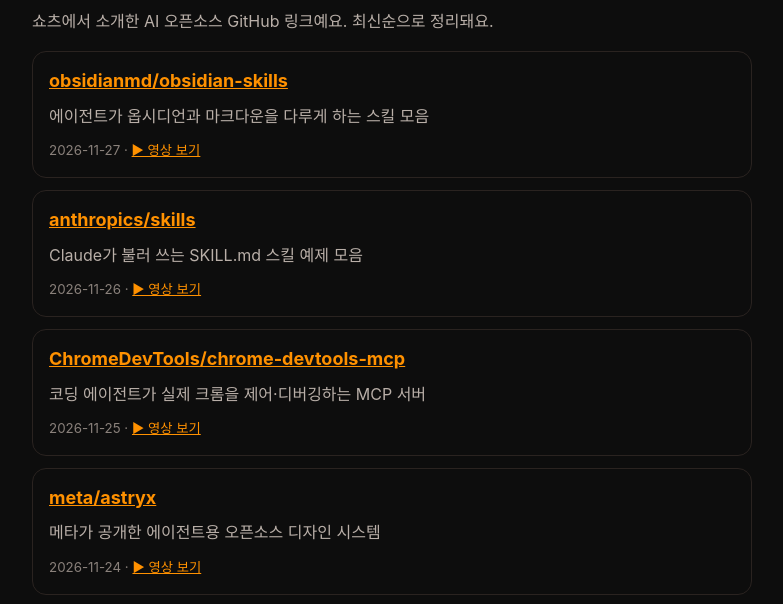
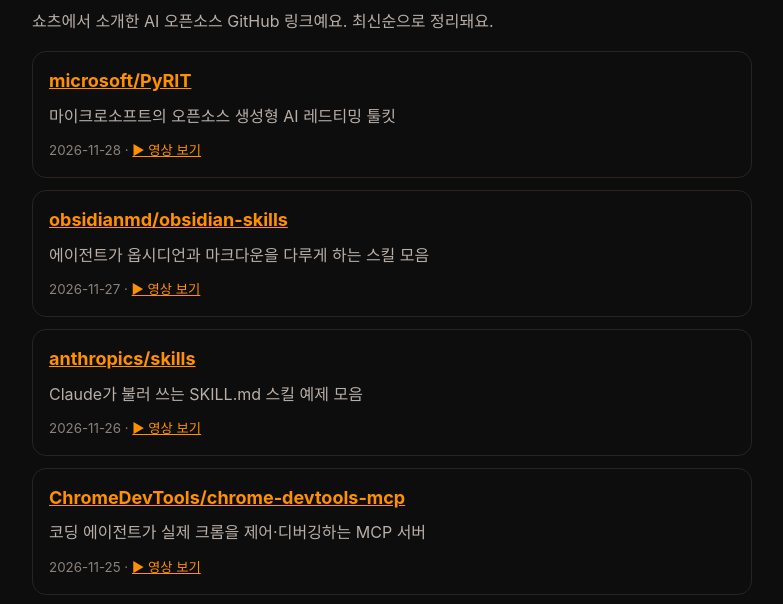
Before and after one commit to durihwang/duriburn-site, a plain HTML site: page links.html in a window 1280 px wide. Shown: the part 122-726 px from the top of the page, without its empty margins (248-1031 px from the left). Drawn offline with Linux system fonts and the light colour scheme.

Commit message:
update links page

```diff
--- a/links.html
+++ b/links.html
@@ -3,7 +3,8 @@
 <style>ul{list-style:none;padding:0}li{border:1px solid #2a2320;border-radius:14px;padding:14px 16px;margin:12px 0}a.repo{font-size:18px;font-weight:700;word-break:break-all}li p{margin:6px 0}small{color:#8a817b}</style></head>
 <body><main><h1>Duriburn <span>링크 모음</span></h1>
 <p>쇼츠에서 소개한 AI 오픈소스 GitHub 링크예요. 최신순으로 정리돼요.</p>
-<ul><li><a class="repo" href="https://github.com/obsidianmd/obsidian-skills">obsidianmd/obsidian-skills</a><p>에이전트가 옵시디언과 마크다운을 다루게 하는 스킬 모음</p><small>2026-11-27 · <a href="https://youtube.com/shorts/ZMdDo51eXQM">▶ 영상 보기</a></small></li>
+<ul><li><a class="repo" href="https://github.com/microsoft/PyRIT">microsoft/PyRIT</a><p>마이크로소프트의 오픈소스 생성형 AI 레드티밍 툴킷</p><small>2026-11-28 · <a href="https://youtube.com/shorts/XU3pWyUfzyk">▶ 영상 보기</a></small></li>
+<li><a class="repo" href="https://github.com/obsidianmd/obsidian-skills">obsidianmd/obsidian-skills</a><p>에이전트가 옵시디언과 마크다운을 다루게 하는 스킬 모음</p><small>2026-11-27 · <a href="https://youtube.com/shorts/ZMdDo51eXQM">▶ 영상 보기</a></small></li>
 <li><a class="repo" href="https://github.com/anthropics/skills">anthropics/skills</a><p>Claude가 불러 쓰는 SKILL.md 스킬 예제 모음</p><small>2026-11-26 · <a href="https://youtube.com/shorts/5Knz9wBX8SY">▶ 영상 보기</a></small></li>
 <li><a class="repo" href="https://github.com/ChromeDevTools/chrome-devtools-mcp">ChromeDevTools/chrome-devtools-mcp</a><p>코딩 에이전트가 실제 크롬을 제어·디버깅하는 MCP 서버</p><small>2026-11-25 · <a href="https://youtube.com/shorts/dO47_bAZS7Q">▶ 영상 보기</a></small></li>
 <li><a class="repo" href="https://github.com/meta/astryx">meta/astryx</a><p>메타가 공개한 에이전트용 오픈소스 디자인 시스템</p><small>2026-11-24 · <a href="https://youtube.com/shorts/kfMm3bFbrIg">▶ 영상 보기</a></small></li>
```
